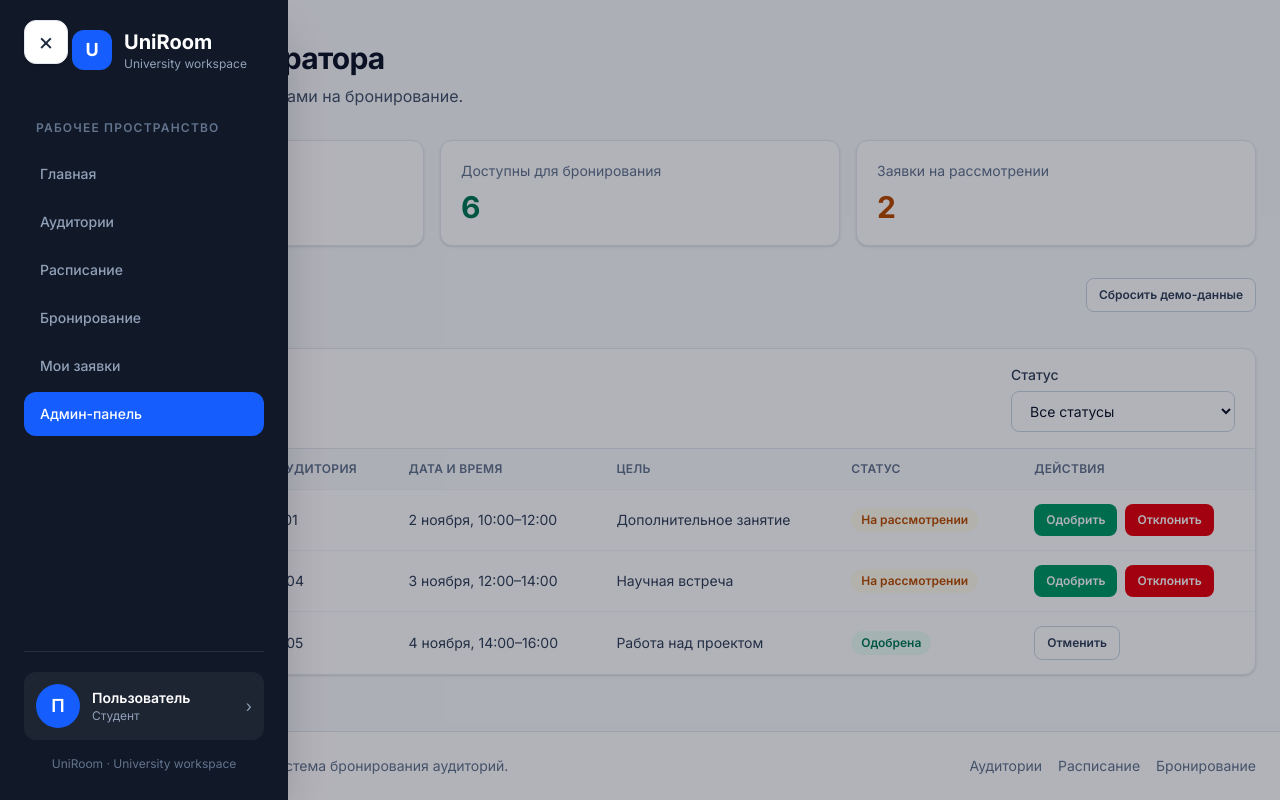
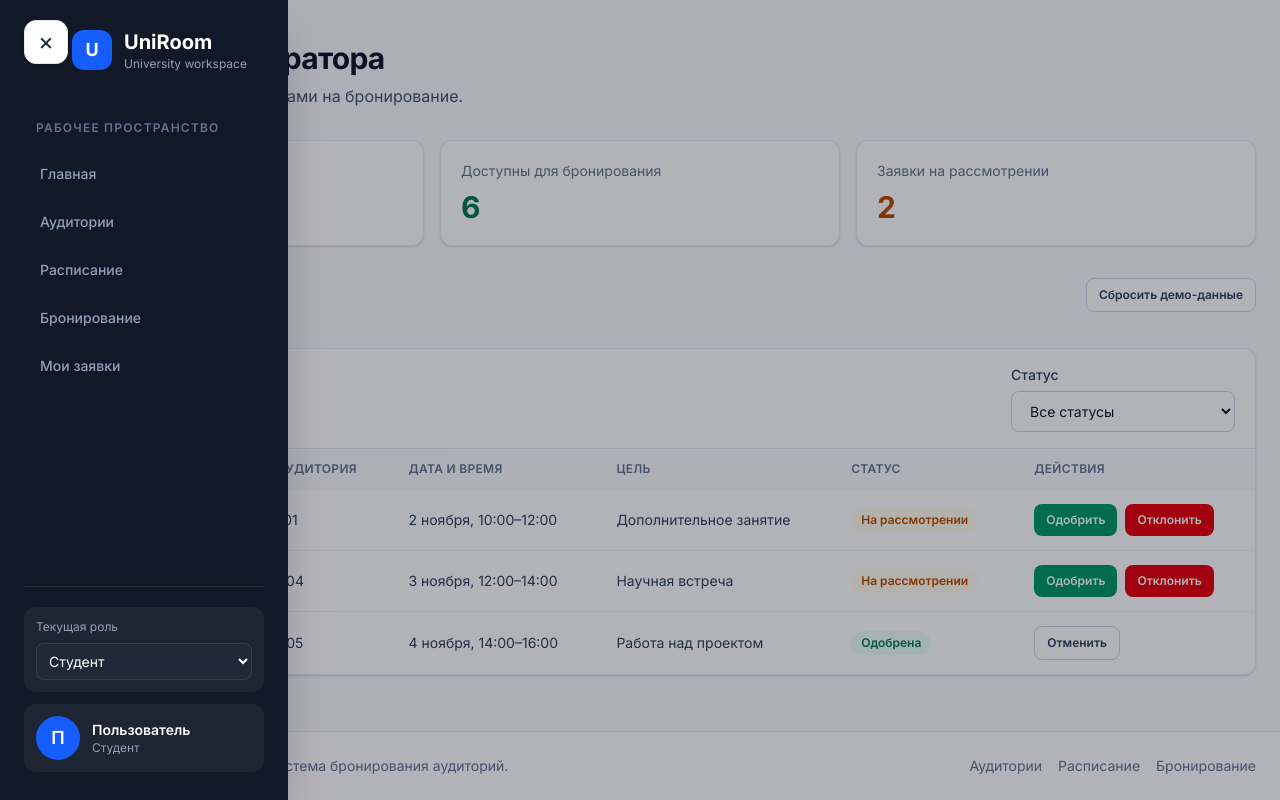
Before and after one commit to smbayevaaliya-ops/UniRoom, a Next.js app: page /admin in a window 1280 px wide. Both pictures are taken after a click on the button "Открыть меню". Built offline with nearby package versions, Linux system fonts and the light colour scheme.

Commit message:
Add user and role switching

```diff
--- a/components/Sidebar.tsx
+++ b/components/Sidebar.tsx
@@ -1,9 +1,10 @@
-
 "use client";
 
 import Link from "next/link";
-import { usePathname } from "next/navigation";
+import { usePathname, useRouter } from "next/navigation";
 import { useState } from "react";
+import { useRole, setRole } from "@/lib/role-store";
+import type { UserRole } from "@/lib/types";
 
 const navigation = [
   { name: "Главная", href: "/" },
@@ -11,19 +12,43 @@ const navigation = [
   { name: "Расписание", href: "/schedule" },
   { name: "Бронирование", href: "/book" },
   { name: "Мои заявки", href: "/requests" },
-  { name: "Админ-панель", href: "/admin" },
 ];
+
+const roleNames: Record<UserRole, string> = {
+  STUDENT: "Студент",
+  TEACHER: "Преподаватель",
+  ADMIN: "Администратор",
+};
 
 export default function Sidebar() {
   const [isOpen, setIsOpen] = useState(false);
   const pathname = usePathname();
+  const router = useRouter();
+  const role = useRole();
+
+  const changeRole = (newRole: UserRole) => {
+    setRole(newRole);
+
+    if (newRole === "STUDENT" && pathname === "/admin") {
+      router.push("/");
+    }
+
+    setIsOpen(false);
+  };
+
+  const items = [
+    ...navigation,
+    ...(role !== "STUDENT"
+      ? [{ name: "Админ-панель", href: "/admin" }]
+      : []),
+  ];
 
   return (
     <>
       <button
         onClick={() => setIsOpen(!isOpen)}
         aria-label="Открыть меню"
-        className="fixed left-6 top-5 z-[70] flex h-11 w-11 items-center justify-center rounded-xl border border-slate-200 bg-white text-2xl text-slate-800 shadow-sm transition hover:bg-slate-50"
+        className="fixed left-6 top-5 z-[70] flex h-11 w-11 items-center justify-center rounded-xl border border-slate-200 bg-white text-2xl text-slate-800 shadow-sm"
       >
         {isOpen ? "×" : "☰"}
       </button>
@@ -32,7 +57,7 @@ export default function Sidebar() {
         <button
           aria-label="Закрыть меню"
           onClick={() => setIsOpen(false)}
-          className="fixed inset-0 z-50 cursor-default bg-slate-950/30"
+          className="fixed inset-0 z-50 bg-slate-950/30"
         />
       )}
 
@@ -45,6 +70,7 @@ export default function Sidebar() {
           <div className="flex h-10 w-10 items-center justify-center rounded-xl bg-blue-600 text-lg font-bold">
             U
           </div>
+
           <div>
             <p className="text-xl font-bold">UniRoom</p>
             <p className="text-xs text-slate-400">University workspace</p>
@@ -56,7 +82,7 @@ export default function Sidebar() {
         </p>
 
         <nav className="space-y-1">
-          {navigation.map((item) => {
+          {items.map((item) => {
             const active = pathname === item.href;
 
             return (
@@ -77,28 +103,38 @@ export default function Sidebar() {
         </nav>
 
         <div className="mt-auto border-t border-white/10 pt-5">
+          <div className="rounded-xl bg-white/5 p-3">
+            <p className="mb-2 text-xs text-slate-400">
+              Текущая роль
+            </p>
+
+            <select
+              value={role}
+              onChange={(e) => changeRole(e.target.value as UserRole)}
+              className="w-full rounded-lg border border-white/10 bg-[#1f2937] p-2 text-sm text-white outline-none"
+            >
+              <option value="STUDENT">Студент</option>
+              <option value="TEACHER">Преподаватель</option>
+              <option value="ADMIN">Администратор</option>
+            </select>
+          </div>
+
           <Link
             href="/profile"
             onClick={() => setIsOpen(false)}
-            className="flex items-center gap-3 rounded-xl bg-white/5 p-3 transition hover:bg-white/10"
+            className="mt-3 flex items-center gap-3 rounded-xl bg-white/5 p-3"
           >
-            <div className="flex h-11 w-11 shrink-0 items-center justify-center rounded-full bg-blue-600 text-lg font-semibold text-white">
+            <div className="flex h-11 w-11 items-center justify-center rounded-full bg-blue-600 text-lg font-semibold">
               П
             </div>
 
-            <div className="min-w-0 flex-1">
-              <p className="truncate text-sm font-semibold text-white">
-                Пользователь
+            <div>
+              <p className="text-sm font-semibold">Пользователь</p>
+              <p className="text-xs text-slate-400">
+                {roleNames[role]}
               </p>
-              <p className="text-xs text-slate-400">Студент</p>
             </div>
-
-            <span className="text-slate-400">›</span>
           </Link>
-
-          <p className="mt-4 text-center text-xs text-slate-500">
-            UniRoom · University workspace
-          </p>
         </div>
       </aside>
     </>
--- /dev/null
+++ b/lib/role-store.ts
@@ -0,0 +1,42 @@
+"use client";
+
+import { useSyncExternalStore } from "react";
+import type { UserRole } from "@/lib/types";
+
+const KEY = "uniroom.user-role.v1";
+
+const listeners = new Set<() => void>();
+
+function getRole(): UserRole {
+  if (typeof window === "undefined") return "STUDENT";
+
+  const role = localStorage.getItem(KEY);
+
+  if (role === "TEACHER" || role === "ADMIN") return role;
+
+  return "STUDENT";
+}
+
+function subscribe(listener: () => void) {
+  listeners.add(listener);
+
+  function onStorage(event: StorageEvent) {
+    if (event.key === KEY) listener();
+  }
+
+  window.addEventListener("storage", onStorage);
+
+  return () => {
+    listeners.delete(listener);
+    window.removeEventListener("storage", onStorage);
+  };
+}
+
+export function setRole(role: UserRole) {
+  localStorage.setItem(KEY, role);
+  listeners.forEach((listener) => listener());
+}
+
+export function useRole() {
+  return useSyncExternalStore(subscribe, getRole, () => "STUDENT");
+}
--- a/lib/types.ts
+++ b/lib/types.ts
@@ -1,41 +1,42 @@
 export type Tone = "neutral" | "success" | "danger" | "warning" | "info";
 
+export type UserRole = "STUDENT" | "TEACHER" | "ADMIN";
+
 export type Classroom = {
-  /** Номер аудитории, например "101". Используется как идентификатор. */
   number: string;
   name: string;
   capacity: number;
   type: string;
   equipment: string[];
-  /** Доступна ли аудитория для бронирования. */
   active: boolean;
 };
 
 export type Lesson = {
   id: string;
-  /** Дата в формате YYYY-MM-DD */
   date: string;
-  /** Время начала в формате HH:MM */
   start: string;
-  /** Время окончания в формате HH:MM */
   end: string;
-  /** Номер аудитории */
   room: string;
   subject: string;
   group: string;
   teacher: string;
 };
 
-export type BookingStatus = "PENDING" | "APPROVED" | "REJECTED" | "CANCELLED";
+export type BookingStatus =
+  | "PENDING"
+  | "APPROVED"
+  | "REJECTED"
+  | "CANCELLED"
+  | "REVISION";
 
 export type Booking = {
   id: number;
   requester: string;
-  /** Номер аудитории */
   room: string;
   date: string;
   start: string;
   end: string;
   purpose: string;
   status: BookingStatus;
+  comment?: string;
 };
```
